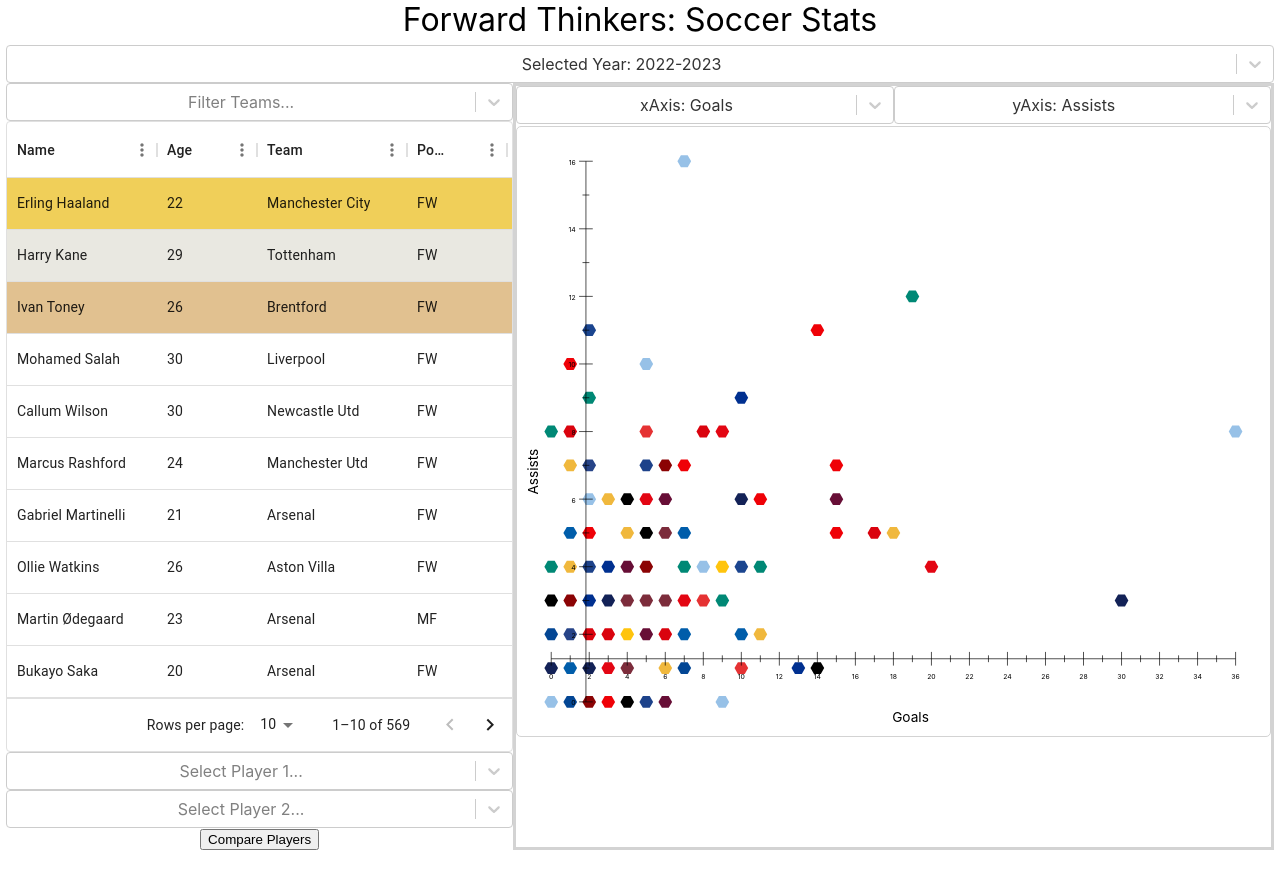
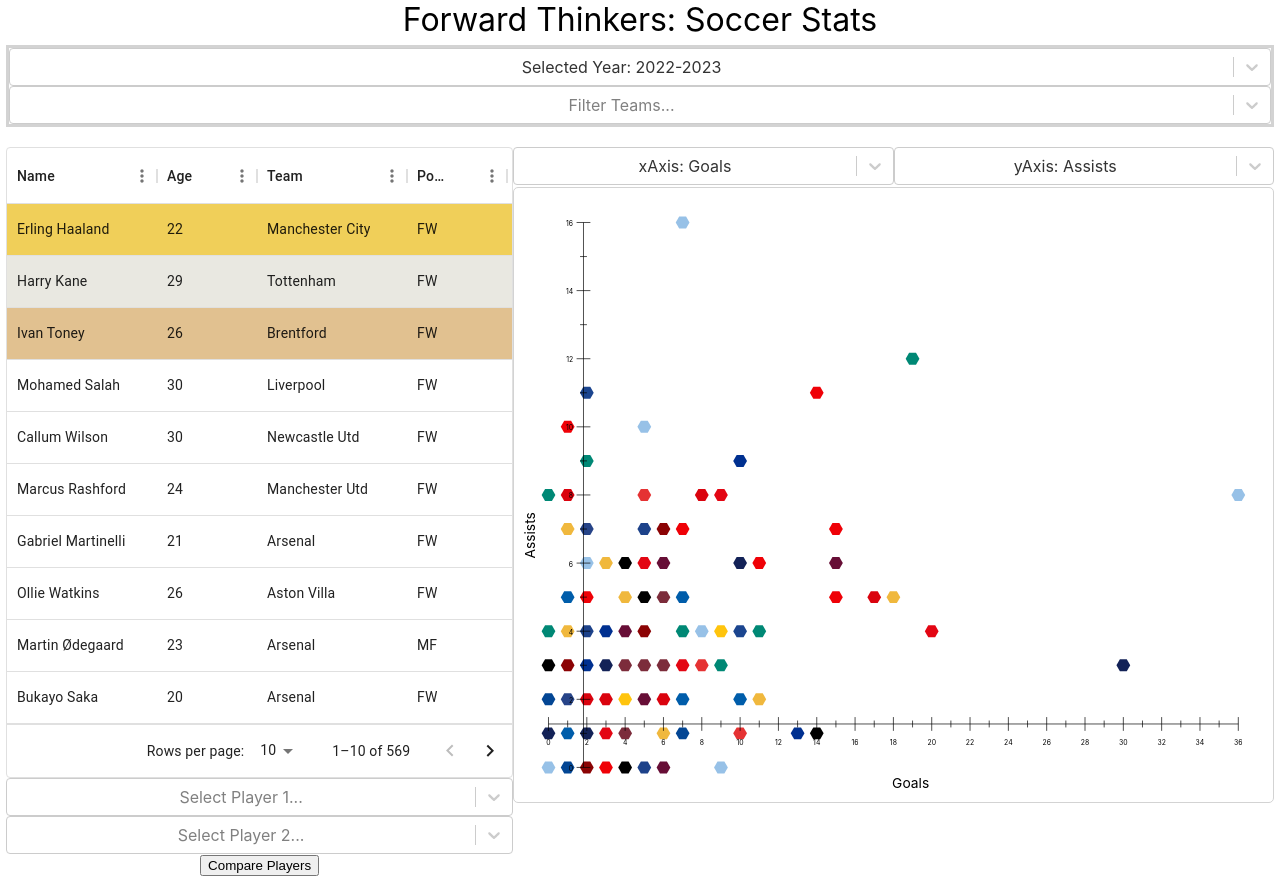
Before and after one commit to Nuri-G/ForwardThinkers, a React (Create React App) app: page / in a window 1280 px wide. Before the commit the page ends 856 px from the top, so only its background shows below. Built offline with nearby package versions, Linux system fonts and the light colour scheme.

Commit message:
formatted dropdowns

```diff
--- a/src/App.js
+++ b/src/App.js
@@ -414,6 +414,8 @@ class App extends React.Component {
 
         return (
             <div className="App">
+
+                <div className='FilterSelectionContainer' style={{ border: "3px solid lightgrey" }}>
                     <Select className="DropdownMenu" placeholder="Select Year..."
                         value={{ value: this.state.selectedYear, label: 'Selected Year: ' + this.state.selectedYear }}
                         options={yearOptions}
@@ -421,14 +423,18 @@ class App extends React.Component {
                             this.loading = false;
                             this.setState({ ...this.state, selectedYear: selectedOption.value })
                         }} />
-                <div className="FlexContainer">
-                    <div className='LeaderboardContainer'>
 
                     <Select placeholder="Filter Teams..." isMulti value={this.state.activeTeams} options={dropdownTeamOptions} onChange={(values, labels) => {
                         let activeTeams = new Set(values.map(a => a.value));
                         let activeData = this.data.filter(player => activeTeams.size === 0 || activeTeams.has(player.Player.Squad));
                         this.setState({ ...this.state, activeData: activeData, activeTeams: [...activeTeams].map(a => { return { 'value': a, 'label': a } }) });
                     }} />
+
+                </div>
+                <br></br>
+
+                <div className="FlexContainer">
+                    <div className='LeaderboardContainer' >
 
                         <Leaderboard activeData={this.state.activeData} className='LeaderboardContainer'></Leaderboard>
 
@@ -456,7 +462,7 @@ class App extends React.Component {
                         </div>
                     </div>
 
-                    <div style={{ border: "3px solid lightgrey" }} className='GraphContainer' onClick={this.props.onCLick}>
+                    <div className='GraphContainer' onClick={this.props.onCLick}>
                         {this.createDropdown("xAxis")}
                         {this.createDropdown("yAxis")}
 
```
Lines whose indentation alone changed are shown as unchanged.
